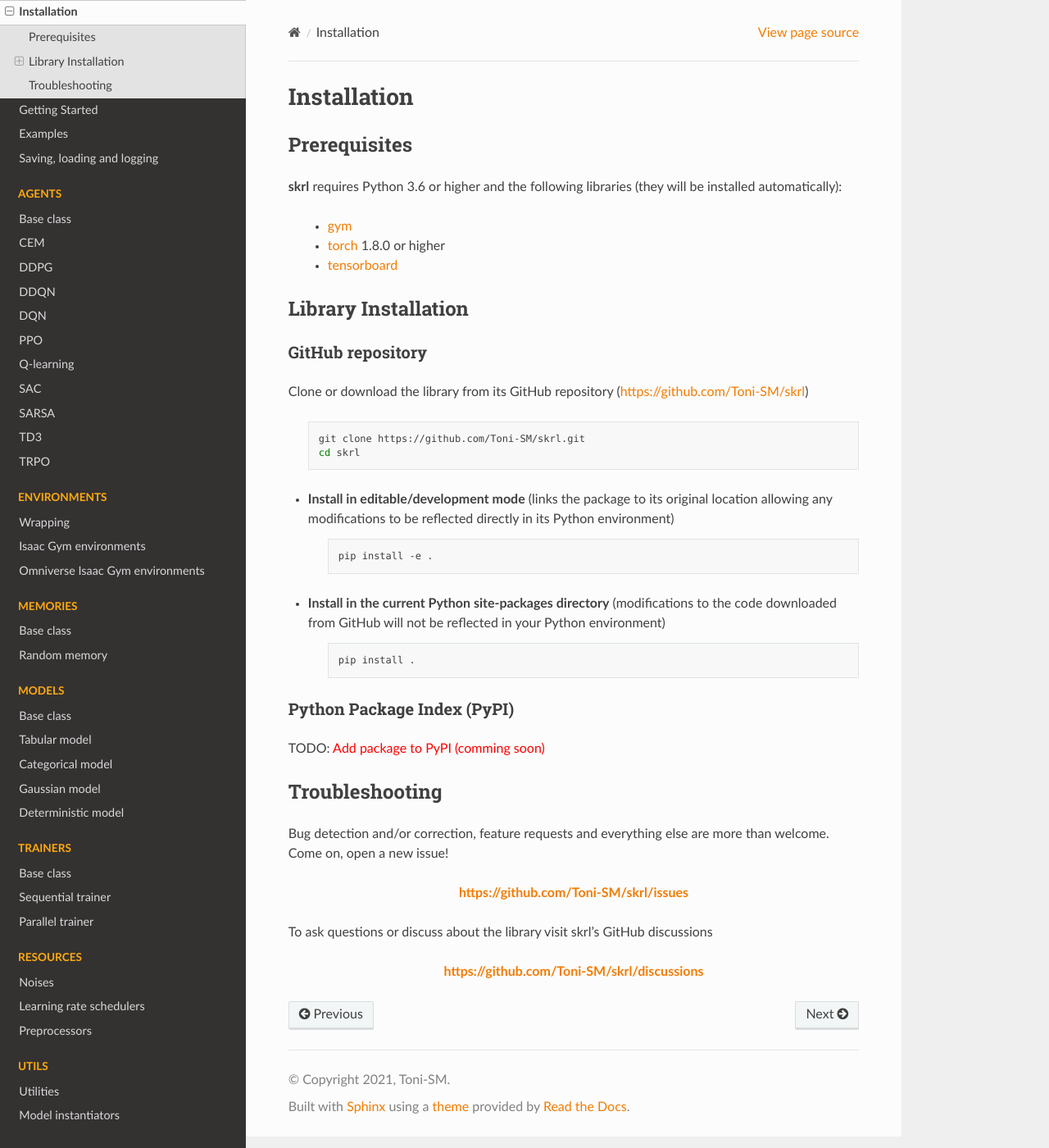
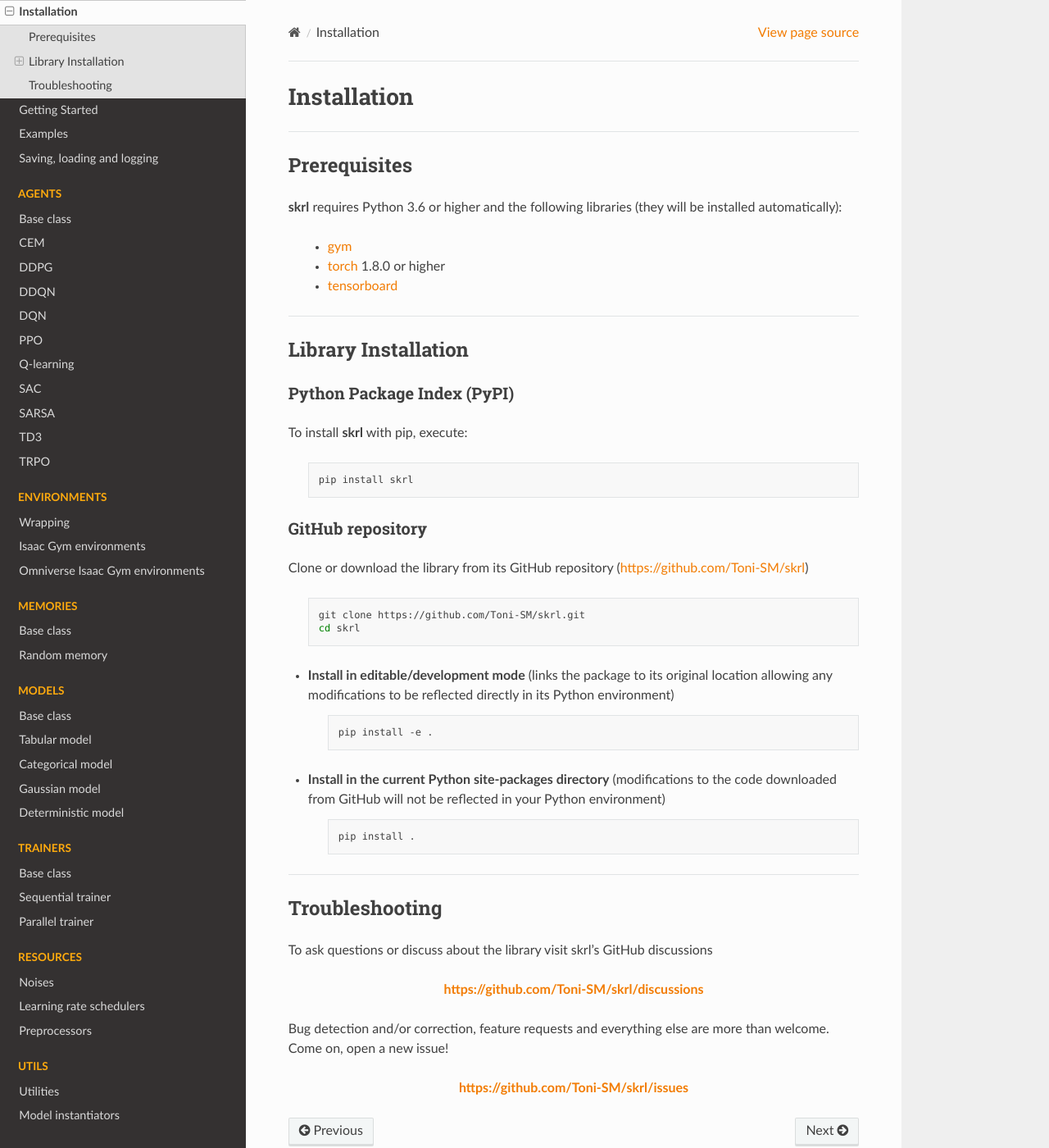
Before and after one commit to Toni-SM/skrl, a Sphinx documentation site: the page built from docs/source/intro/installation.rst, in a window 1280 px wide and 1400 px high. Shown: the whole window at 82% size. Built offline with Sphinx 7.4.7 and the Read the Docs theme 2.0.0, drawn with Linux system fonts in a browser that asks for light colours.

Commit message:
Add PyPI installation instruction to docs

```diff
--- a/docs/source/intro/installation.rst
+++ b/docs/source/intro/installation.rst
@@ -1,5 +1,9 @@
 Installation
 ============
+
+.. raw:: html
+
+    <hr>
 
 Prerequisites
 -------------
@@ -10,8 +14,21 @@ Prerequisites
     * `torch <https://pytorch.org/>`_ 1.8.0 or higher
     * `tensorboard <https://www.tensorflow.org/tensorboard>`_
 
+.. raw:: html
+
+    <hr>
+
 Library Installation
 --------------------
+
+Python Package Index (PyPI)
+^^^^^^^^^^^^^^^^^^^^^^^^^^^
+
+To install **skrl** with pip, execute:
+
+    .. code-block:: bash
+
+        pip install skrl
 
 GitHub repository
 ^^^^^^^^^^^^^^^^^
@@ -35,18 +52,17 @@ Clone or download the library from its GitHub repository (https://github.com/Ton
 
         pip install .
 
-Python Package Index (PyPI)
-^^^^^^^^^^^^^^^^^^^^^^^^^^^
+.. raw:: html
 
-TODO: :red:`Add package to PyPI (comming soon)`
+    <hr>
 
 Troubleshooting
 ---------------
 
+To ask questions or discuss about the library visit skrl's GitHub discussions
+
+.. centered:: https://github.com/Toni-SM/skrl/discussions
+
 Bug detection and/or correction, feature requests and everything else are more than welcome. Come on, open a new issue!
 
 .. centered:: https://github.com/Toni-SM/skrl/issues
-
-To ask questions or discuss about the library visit skrl's GitHub discussions
-
-.. centered:: https://github.com/Toni-SM/skrl/discussions
```
